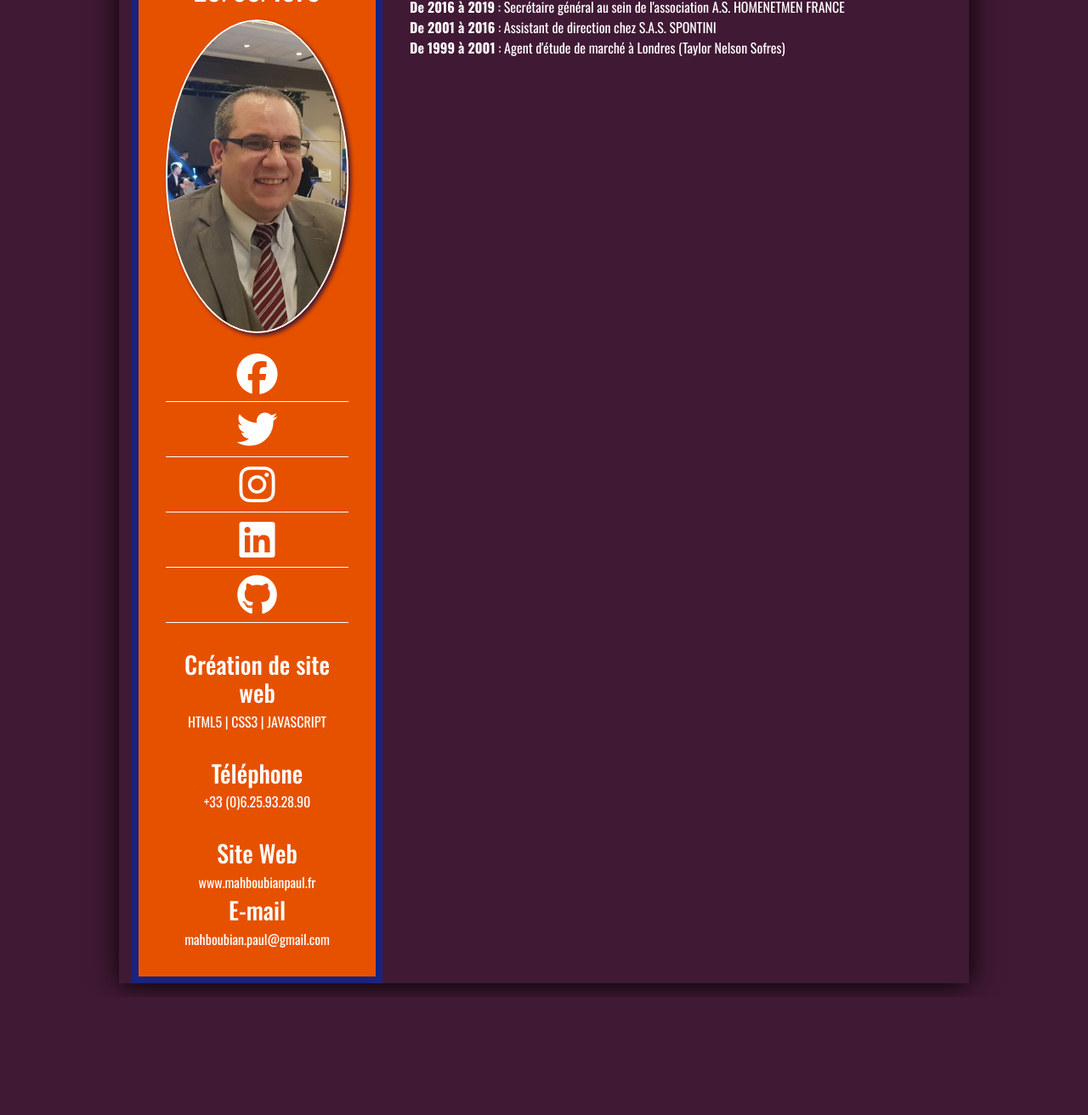
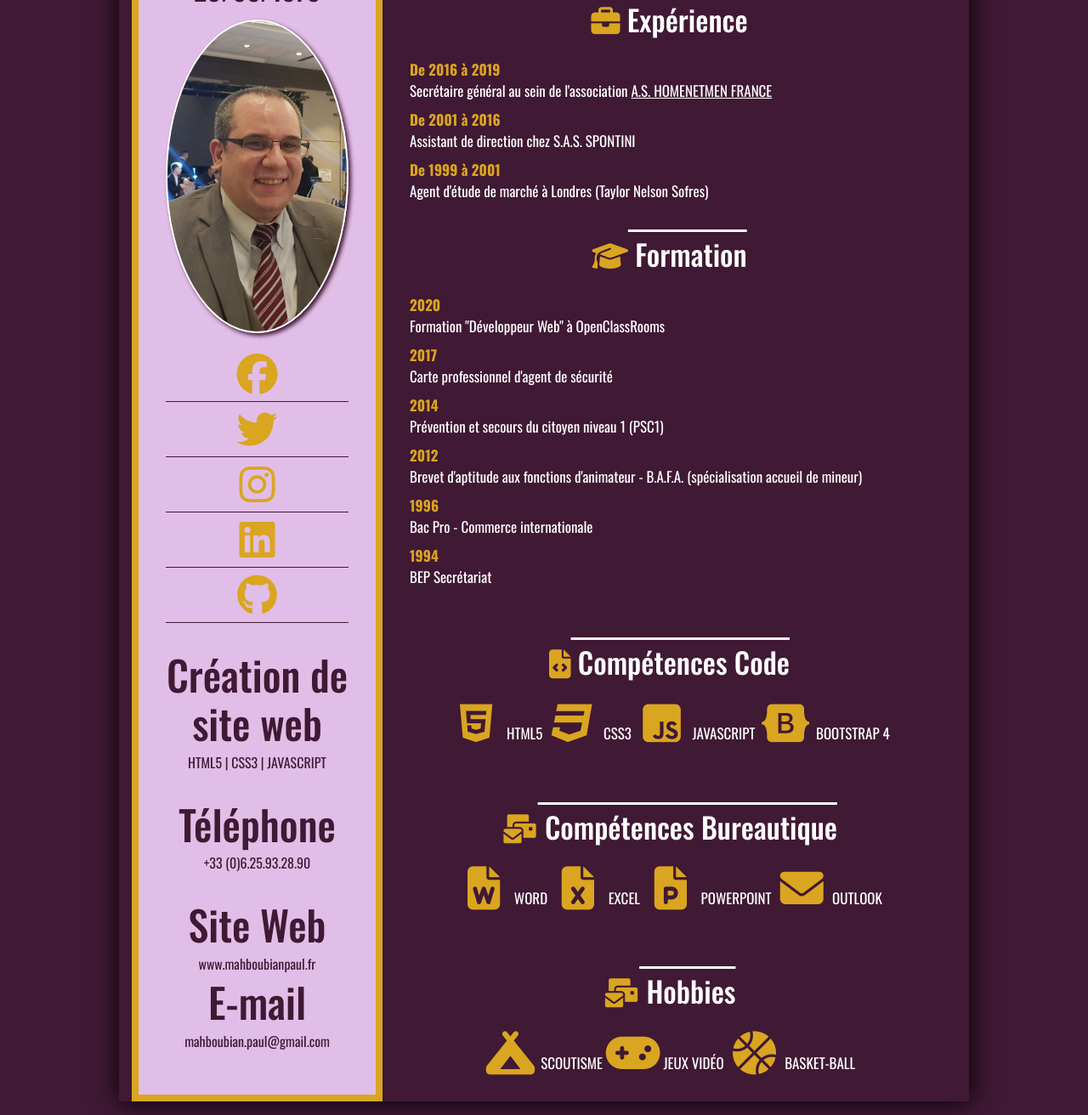
Before and after one commit to djoudik/Portfolio, a plain HTML site: page cv.html in a window 1280 px wide. Shown: the part 183-1495 px from the top of the page at 85% size. Before the commit the page ends 1356 px from the top, so only its background shows below. Drawn offline with nearby package versions, Linux system fonts and the light colour scheme.

Commit message:
Rajout des rubriques sur le CV + style

```diff
--- a/css/cv.css
+++ b/css/cv.css
@@ -15,6 +15,37 @@ body {
 h1, h2, h3, h4, h5, h6{
 	margin: 0;
 	padding: 0;
+}
+
+h3
+{
+    font-size: 3em;
+    text-align: center;
+
+}
+
+h5, h4
+{
+    text-decoration:overline;
+    font-size: 2em;
+    text-align: center;
+
+}
+
+p
+{
+
+    font-size: 1,5em;
+}
+
+strong
+{
+    color: goldenrod;
+
+}
+
+h4
+{font-size: 2em;
 }
 
 ul{
@@ -35,15 +66,20 @@ li{
 	margin: 0 auto;
 	box-shadow: 1px 1px 30px #000000;
 }
+.container-fluid
+{
+    margin: auto;
+    text-align: center;
+}
 .aside {
 	-webkit-flex: 1;
     flex: 1;
     flex-basis:25%;
-	background-color: #E65100;
+	background-color: #E1BEE7;
 	padding: 2rem;
 	text-align: center;
-	border:8px solid #1A237E;
-	color: white;
+	border:8px solid goldenrod;
+	color: #401934;
 }
 
 .main{
@@ -64,6 +100,7 @@ li{
 .main-info{
 	padding:2rem;
 	color: white;
+    font-size: 17px;
 }
 
 .main-info p{
@@ -99,7 +136,7 @@ li{
 
 .aside .social-media ul li{
 	padding: 0.5rem 0;
-	border-bottom: 1px solid white;
+	border-bottom: 1px solid #401934;
 }
 
 .aside .social-media a{
@@ -120,8 +157,25 @@ li{
 }
 
 .basic-information a{
-	color: white;
+	color: #401934;
 }
+
+
+i.fab
+{
+    color: goldenrod;
+    }
+i.fab:hover{
+      color: blue;
+  }
+i.fas
+{
+    color: goldenrod;
+}
+a:hover {
+    color: goldenrod;
+}
+
 /* Small screens */
 @media all and (max-width:700px) {
 .container {
@@ -143,12 +197,3 @@ li{
 	display: inline-block;
 	border-bottom: none;
 }
-
-.aside .social-media a{
-	text-decoration: none;
-}
-.fa:hover{
-      opacity: 1;
-      transition: 1s;
-      -webkit-transition: 1s;
-  }
--- a/cv.html
+++ b/cv.html
@@ -62,35 +62,120 @@
 
         <div class="main">
             <div class="main-info">
-                <h3>Développeur Web Freelance</h3><br>
+                <h3><strong>Développeur</strong> Web Freelance</h3>
+                <br>
+                <br>
+                <br>
 
-               <h3>Expérience</h3><br>
-                 <i class="fas fa-briefcase"></i>
+                <h4><i class="fas fa-briefcase"> </i> Expérience</h4>
+
+                <br>
 
 
-                <ul>
-                    <li><strong>De 2016 à 2019</strong> : Secrétaire général au sein de l'association A.S. HOMENETMEN FRANCE </li>
-                    <li><strong>De 2001 à 2016</strong> : Assistant de direction chez S.A.S. SPONTINI</li>
-                    <li><strong>De 1999 à 2001</strong> : Agent d'étude de marché à Londres (Taylor Nelson Sofres) </li>
-                </ul>
+                <dl class="d1-horizontal">
+                    <dt><strong>De 2016 à 2019</strong></dt>
+                    <dd> Secrétaire général au sein de l'association <a href="http://www.homenetmen.paris" target="_blank">A.S. HOMENETMEN FRANCE</a>
+                    </dd>
 
-            </div>
-        </div>
+                    <dt><strong>De 2001 à 2016</strong></dt>
+                    <dd> Assistant de direction chez S.A.S. SPONTINI</dd>
 
+                    <dt><strong>De 1999 à 2001</strong></dt>
+                    <dd> Agent d'étude de marché à Londres (Taylor Nelson Sofres) </dd>
+                </dl>
 
+                <br>
 
-        <div class="footer">
-        </div>
+                <h4><i class="fas fa-graduation-cap"></i> Formation</h4>
 
+                <br>
 
+                <dl class="d1-horizontal">
+                    <dt><strong>2020</strong></dt>
+                    <dd> Formation "Développeur Web" à OpenClassRooms</dd>
 
+                    <dt><strong>2017</strong></dt>
+                    <dd> Carte professionnel d'agent de sécurité</dd>
+
+                    <dt><strong>2014</strong></dt>
+                    <dd> Prévention et secours du citoyen niveau 1 (PSC1) </dd>
+
+                    <dt><strong>2012</strong></dt>
+                    <dd> Brevet d'aptitude aux fonctions d'animateur - B.A.F.A. (spécialisation accueil de mineur) </dd>
+
+                    <dt><strong>1996</strong></dt>
+                    <dd> Bac Pro - Commerce internationale </dd>
+
+                    <dt><strong>1994</strong></dt>
+                    <dd> BEP Secrétariat </dd>
+                </dl>
+
+                <br>
+                <br>
+
+                <h4><i class="fas fa-file-code"></i> Compétences Code</h4>
+
+                <br>
+                <div class="container-fluid">
+                    <i class="fab fa-html5 fa-3x fa-fw"></i>
+                    HTML5
+
+                    <i class="fab fa-css3 fa-3x fa-fw"></i>
+                    CSS3
+
+                    <i class="fab fa-js-square fa-3x fa-fw"></i>
+                    JAVASCRIPT
+
+                    <i class="fab fa-bootstrap fa-3x fa-fw"></i>
+                    BOOTSTRAP 4
 
                 </div>
 
 
+                <br>
+                <br>
+                <br>
+
+                <h4><i class="fas fa-mail-bulk"></i> Compétences Bureautique</h4>
+                <br>
+                <div class="container-fluid">
+
+                    <i class="fas fa-file-word fa-3x fa-fw"></i>
+                    WORD
+
+                    <i class="fas fa-file-excel fa-3x fa-fw"></i>
+                    EXCEL
+
+                    <i class="fas fa-file-powerpoint fa-3x fa-fw"></i>
+                    POWERPOINT
+
+                    <i class="fas fa-envelope fa-3x fa-fw"></i>
+                    OUTLOOK
+
+                    <br>
+                    <br>
+                    <br>
+                    <br>
 
 
+                    <h5><i class="fas fa-mail-bulk"></i> Hobbies</h5>
+                    <br>
+                    <div class="container-fluid">
 
+                        <i class="fas fa-campground fa-3x fa-fw"></i>
+                        SCOUTISME
+
+                        <i class="fas fa-gamepad fa-3x fa-fw"></i>
+                        JEUX VIDÉO
+
+                        <i class="fas fa-basketball-ball fa-3x fa-fw"></i>
+                        BASKET-BALL
+
+                    </div>
+                </div>
+            </div>
+        </div>
+    </div>
 
 </body>
 
```
Also changed, not shown: css/style.css (line endings or trailing spaces). Lines whose indentation alone changed are shown as unchanged.
